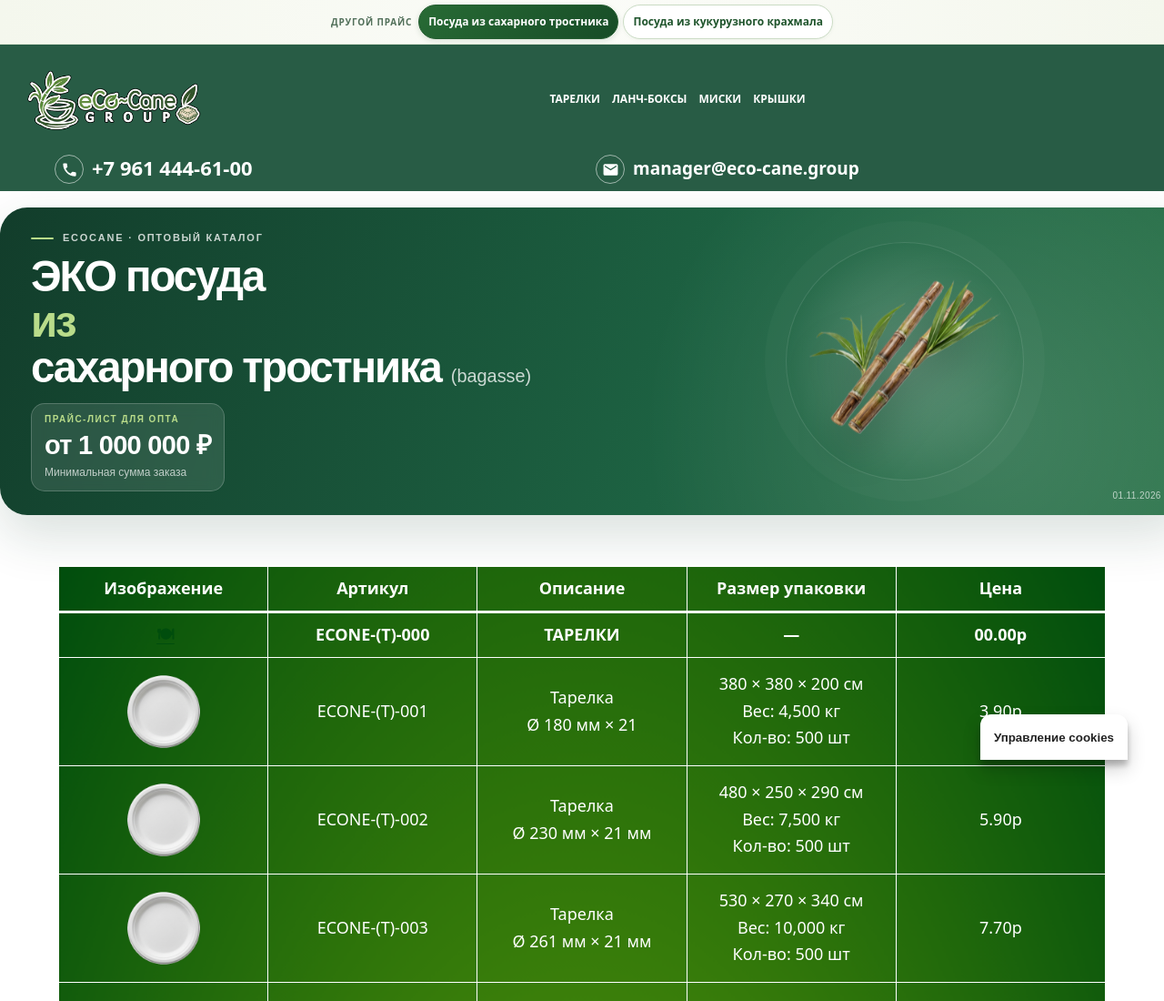
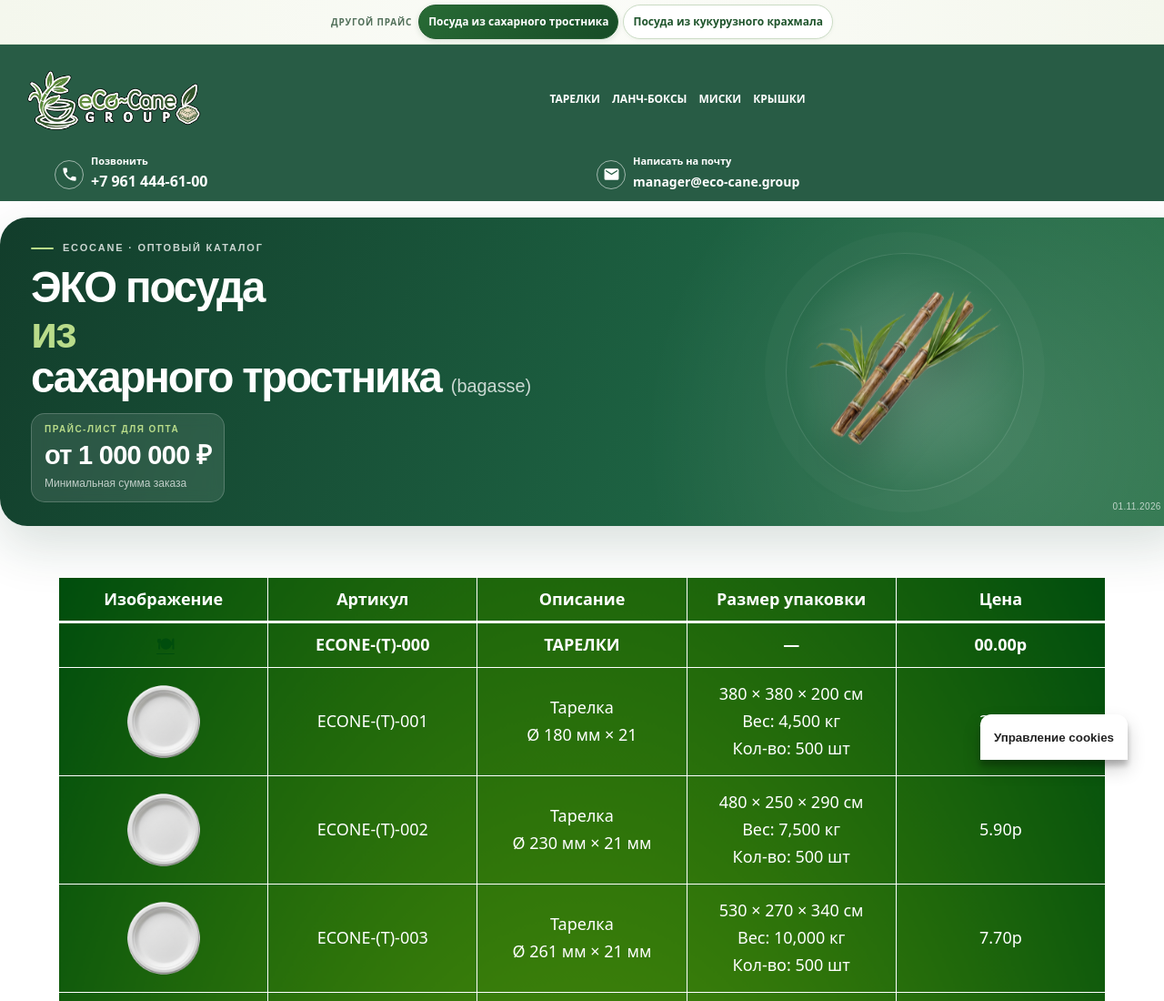
Before and after one commit to blvllxlam/ECONE, a plain HTML site: page index.html in a window 1280 px wide. Shown: the top 1100 px of the page at 91% size. Drawn offline with Linux system fonts and the light colour scheme; some packages are replaced by stand-ins of ours; no server answers; a script that the page names is missing.

Commit message:
Fix header contact sizing and wrapping

```diff
--- a/index.html
+++ b/index.html
@@ -1661,6 +1661,76 @@ tr[id^="category-"] { scroll-margin-top: 110px; }
   .ecocane-header .ecocane-header-email__address {
     font-size: 10px !important;
   }
+}
+</style>
+
+
+<style id="ecocane-header-contacts-final-fix">
+/* Контакты: читаемые размеры и достаточная ширина для полного номера и почты. */
+.ecocane-header .ecocane-header-phone__label,
+.ecocane-header .ecocane-header-email__label {
+  display: block !important;
+  font-size: 11px !important;
+  line-height: 1.25 !important;
+  font-weight: 600 !important;
+  color: inherit;
+}
+.ecocane-header .ecocane-header-phone__details,
+.ecocane-header .ecocane-header-email__details {
+  display: block !important;
+  flex: 1 1 auto !important;
+  min-width: 0 !important;
+  width: auto !important;
+  max-width: none !important;
+  white-space: normal !important;
+}
+.ecocane-header .ecocane-header-phone__number,
+.ecocane-header .ecocane-header-email__address {
+  display: inline-block !important;
+  max-width: 100% !important;
+  font-size: 15px !important;
+  line-height: 1.3 !important;
+  font-weight: 600 !important;
+  white-space: normal !important;
+  overflow-wrap: anywhere !important;
+  word-break: normal !important;
+}
+.ecocane-header .ecocane-header-contacts {
+  min-width: 0 !important;
+  width: 100% !important;
+  gap: 12px !important;
+}
+.ecocane-header .ecocane-header-phone,
+.ecocane-header .ecocane-header-email {
+  min-width: 0 !important;
+  width: 100% !important;
+  gap: 8px !important;
+}
+@media (min-width: 783px) {
+  .ecocane-header .ecocane-header-contacts {
+    display: grid !important;
+    grid-template-columns: repeat(2, minmax(0, 1fr)) !important;
+    align-items: center !important;
+    gap: 20px !important;
+  }
+  .ecocane-header .ecocane-header-phone__number { font-size: 16px !important; }
+  .ecocane-header .ecocane-header-email__address { font-size: 14px !important; }
+}
+@media (max-width: 782px) {
+  .ecocane-header .ecocane-header-contacts {
+    display: flex !important;
+    flex-direction: column !important;
+    align-items: stretch !important;
+    gap: 7px !important;
+  }
+  .ecocane-header .ecocane-header-phone__number { font-size: 14px !important; }
+  .ecocane-header .ecocane-header-email__address { font-size: 12px !important; }
+  .ecocane-header .ecocane-header-phone__label,
+  .ecocane-header .ecocane-header-email__label { font-size: 10px !important; }
+}
+@media (max-width: 360px) {
+  .ecocane-header .ecocane-header-phone__number { font-size: 13px !important; }
+  .ecocane-header .ecocane-header-email__address { font-size: 11px !important; }
 }
 </style>
 
```
